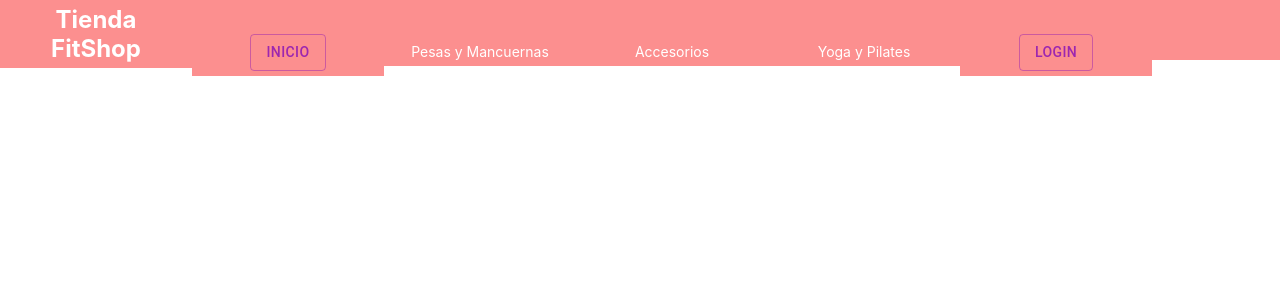
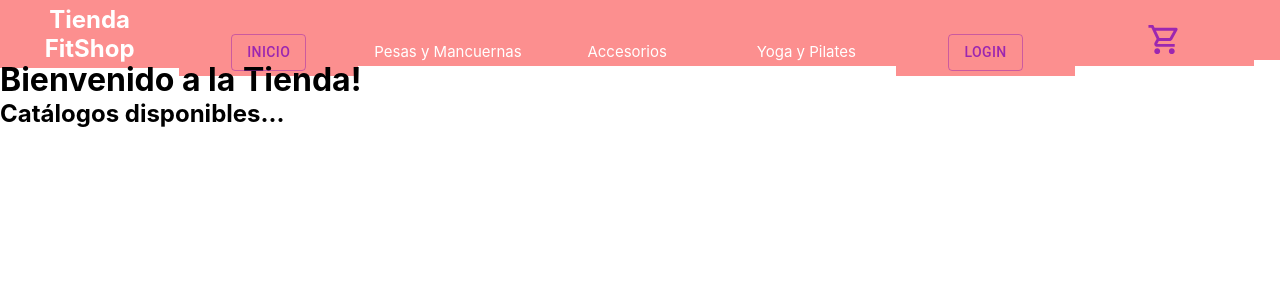
Before and after one commit to pmojeda/FitShopOjeda, a React (Create React App) app: page / in a window 1280 px wide. Shown: the top 300 px of the page. Built offline with nearby package versions, Linux system fonts and the light colour scheme.

Commit message:
Desafio - Crea tu Landing

```diff
--- a/src/App.js
+++ b/src/App.js
@@ -1,12 +1,14 @@
 import logo from './logo.svg';
 import './App.css';
 import NavBar from './components/NavBar'
+import ItemListContainer from './components/ItemListContainer';
 
 const App =() => {
 
   return (
     <>
       <NavBar/>
+      <ItemListContainer greeting="Bienvenido a la Tienda!"/>
     </>
   )
 }
--- /dev/null
+++ b/src/components/CartWidget.js
@@ -0,0 +1,12 @@
+import React from "react";
+import ShoppingCartIcon from '@mui/icons-material/ShoppingCartOutlined';
+
+const CartWidget = () => {
+    return (
+        <>
+            <ShoppingCartIcon color="secondary" fontSize="large" />
+        </>
+    )
+}
+
+export default CartWidget
--- /dev/null
+++ b/src/components/ItemListContainer.js
@@ -0,0 +1,24 @@
+import React, { Component } from "react";
+/*
+const ItemListContainer = ({greeting}) => {
+    return (
+        <>
+            <h1>{greeting}</h1>
+            <h2>Catálogos disponibles...</h2>
+        </>
+    )
+}
+*/
+
+class ItemListContainer extends Component{
+    render() {
+        return (
+            <>
+                <h1>{this.props.greeting}</h1>
+                <h2>Catálogos disponibles...</h2>
+            </>
+            )
+    }
+}
+
+export default ItemListContainer;
--- a/src/components/NavBar.js
+++ b/src/components/NavBar.js
@@ -1,14 +1,12 @@
 import React from "react";
 import "../css/NavBar.css"
 import { Button } from '@mui/material';
-import logo from "../img/logoTienda.png";
+import CartWidget from "./CartWidget"
 
 const NavBar = () => {
     return (
         <>
-
             <nav className="container">
-
                 <ul>
                     <li><h1>Tienda FitShop</h1></li>
                     <li><Button variant="outlined" color="secondary" >Inicio</Button></li>
@@ -16,6 +14,7 @@
                     <li><a href="#">Accesorios</a></li>
                     <li><a href="#">Yoga y Pilates</a></li>
                     <li><Button variant="outlined" color="secondary">Login</Button></li>
+                    <li><CartWidget/></li>
                 </ul>
             </nav>
         </>
--- a/src/css/NavBar.css
+++ b/src/css/NavBar.css
@@ -4,12 +4,12 @@
 nav a {
     text-decoration:none;
     color:inherit;
-    font-size:14px;
+    font-size:15px;
     }
 
 nav li {
     display:inline-block;
-    width:15%;
+    width:14%;
     padding:5px 10px;
     background-color:rgb(252, 143, 143);
     /*border:1px solid #000;*/
```
